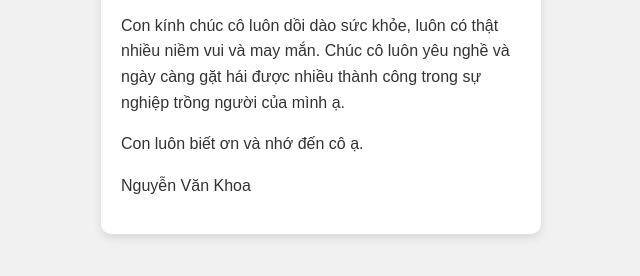
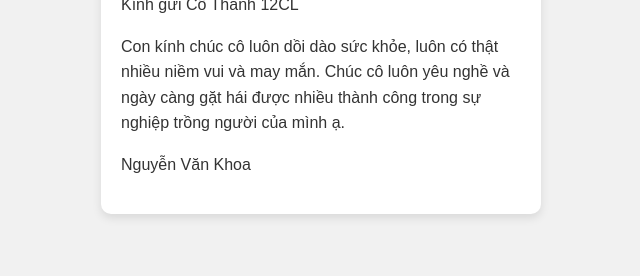
Before and after one commit to ngvkhoa/CoThanh-20-11, a plain HTML site: page index.html in a window 1280 px wide. Shown: the part 540-816 px from the top of the page, without its empty margins (319-959 px from the left). Drawn offline with Linux system fonts and the light colour scheme.

Commit message:
Update index.html

```diff
--- a/index.html
+++ b/index.html
@@ -58,7 +58,6 @@
         <h1>Chúc mừng ngày Nhà giáo Việt Nam 20/11</h1>
         <p>Kính gửi Cô Thanh 12CL</p>
         <p>Con kính chúc cô luôn dồi dào sức khỏe, luôn có thật nhiều niềm vui và may mắn. Chúc cô luôn yêu nghề và ngày càng gặt hái được nhiều thành công trong sự nghiệp trồng người của mình ạ.</p>
-        <p>Con luôn biết ơn và nhớ đến cô ạ.</p>
         <p>Nguyễn Văn Khoa</p>
     </div>
 </body>
```
